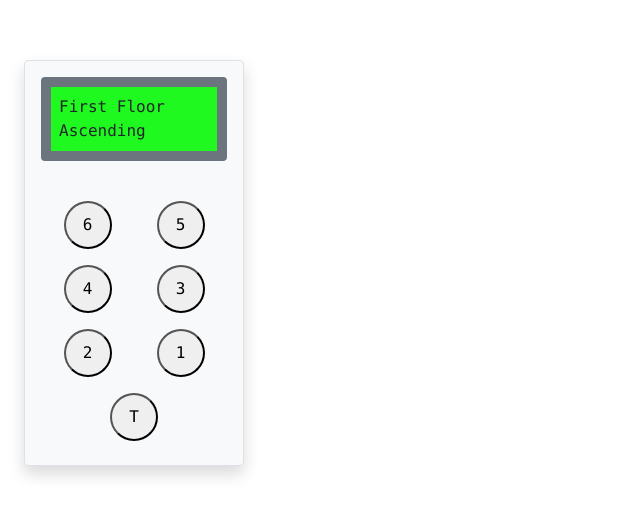
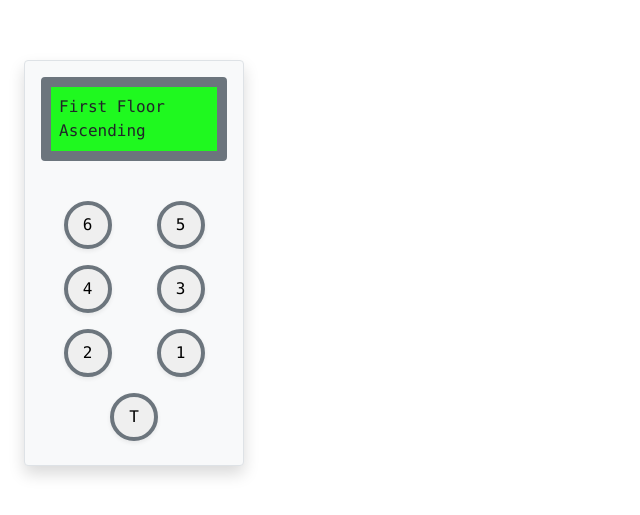
Before and after one commit to andry-iany/Elevator, a React (Vite) app: page / in a window 1280 px wide. Shown: the part 137-652 px from the top of the page, without its empty margins (0-640 px from the left). Built offline with nearby package versions, Linux system fonts and the light colour scheme.

Commit message:
add active status to the control buttons

```diff
--- a/src/features/controls/components/ControlButton/index.tsx
+++ b/src/features/controls/components/ControlButton/index.tsx
@@ -1,14 +1,19 @@
-import { FC } from "react";
+import { FC, useState } from "react";
+import "./style.css";
 
 interface ControlButtonProps {
   text: string | number;
 }
 
 const ControlButton: FC<ControlButtonProps> = ({ text }) => {
+  const [isActive, setIsActive] = useState(false);
+  const toggleIsActive = () => setIsActive((active) => !active);
+
   return (
     <button
-      style={{ width: "3rem", height: "3rem" }}
-      className="d-inline-block rounded-circle"
+      onClick={toggleIsActive}
+      className={`${isActive ? "active" : ""}
+        shadow-sm control d-inline-block rounded-circle border border-4 border-secondary`}
     >
       {text}
     </button>
--- /dev/null
+++ b/src/features/controls/components/ControlButton/style.css
@@ -0,0 +1,18 @@
+.control {
+  width: 3rem;
+  height: 3rem;
+}
+
+.control:active,
+.control.active {
+  color: #fff;
+  font-weight: 600;
+}
+
+.control:active,
+.control.active:active {
+  background: #10df10;
+}
+.control.active {
+  background: #1ff91f;
+}
```
